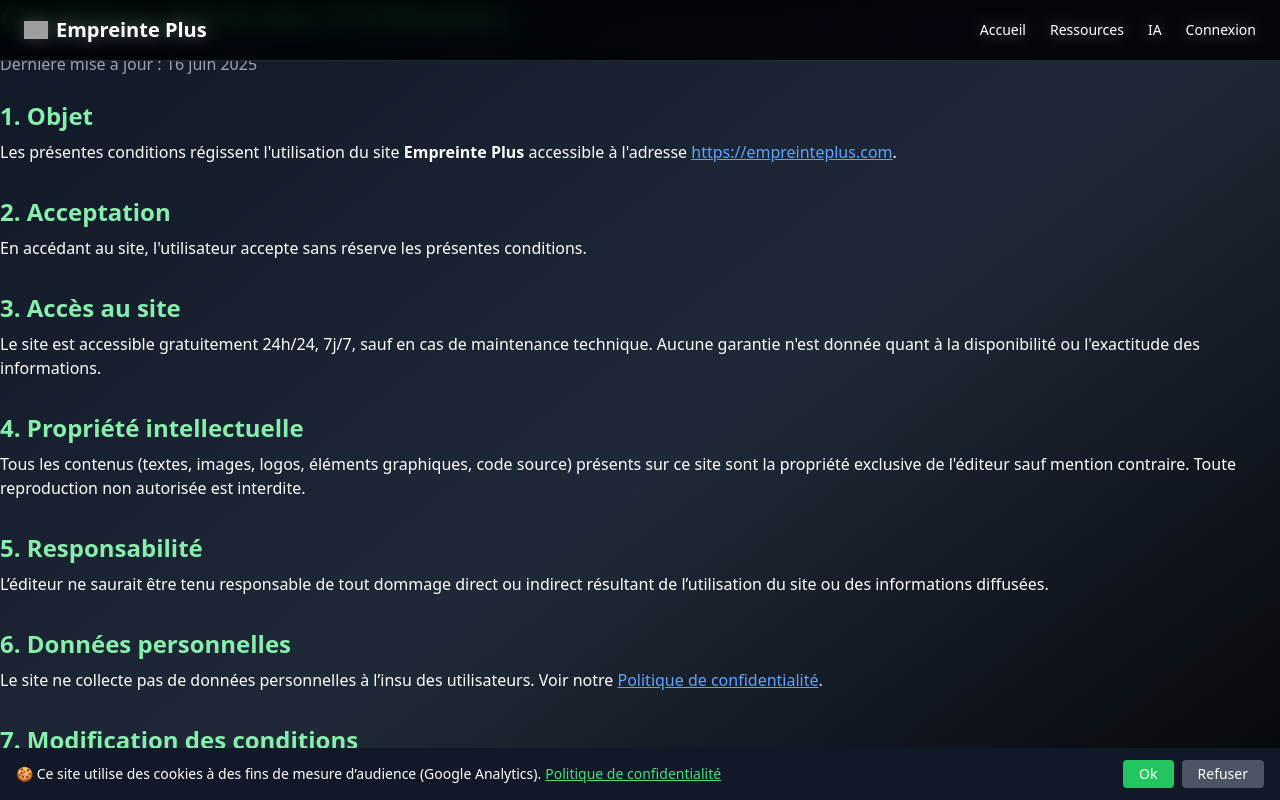
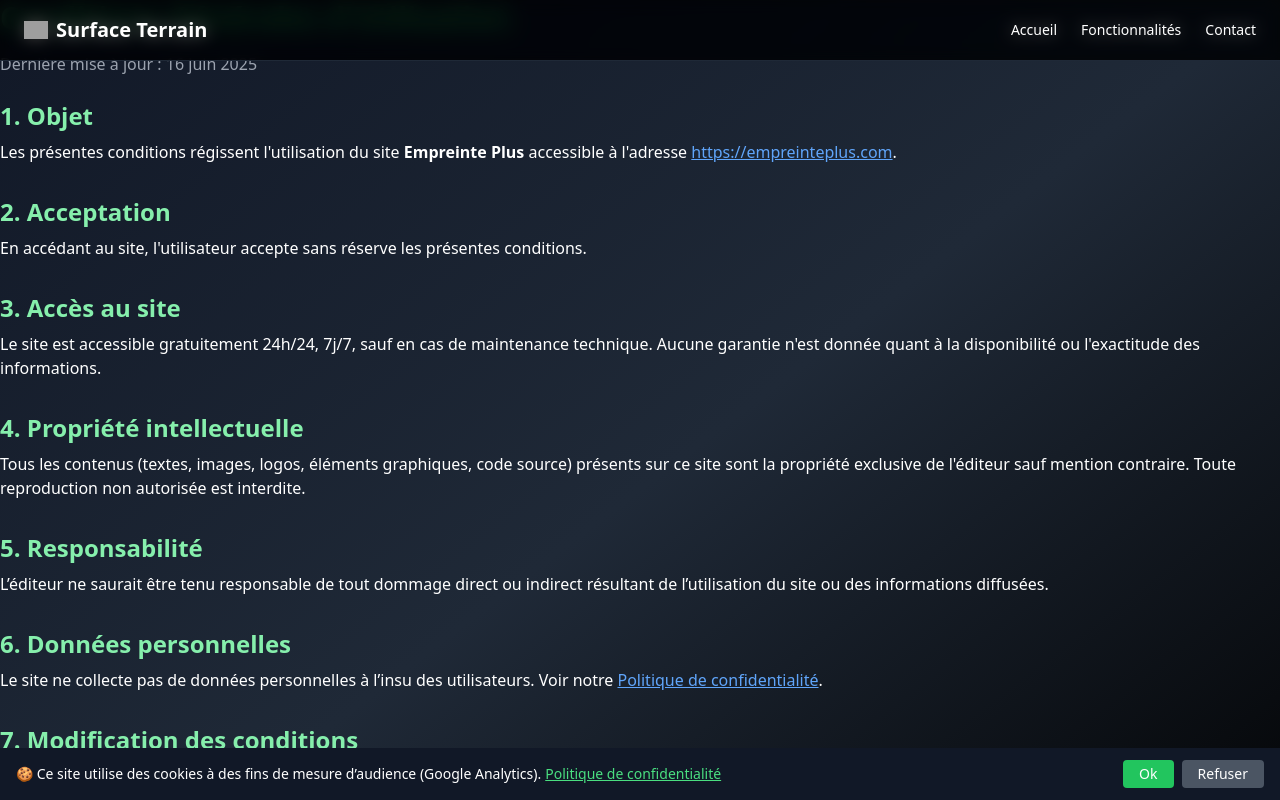
Before and after one commit to LoicGuinais/surface-terrain-frontend, a Next.js app: page /conditions-utilisation in a window 1280 px wide. Shown: the top 800 px of the page. Built offline with nearby package versions, Linux system fonts and the light colour scheme; grey boxes are pictures that could not be loaded.

Commit message:
updated navbar

```diff
--- a/components/Navbar.js
+++ b/components/Navbar.js
@@ -8,30 +8,27 @@
 
   const links = [
     { href: '/', label: 'Accueil' },
-    { href: '/ressources', label: 'Ressources' },
-    { href: '/chat', label: 'IA' },
-    { href: '/login', label: 'Connexion' },
+    { href: '#fonctionnalites', label: 'Fonctionnalités' },
+    { href: '#contact', label: 'Contact' },
   ]
 
   return (
-<header className="w-full bg-black/60 backdrop-blur backdrop-saturate-150 text-white fixed top-0 left-0 z-50 border-b border-gray-800">
+    <header className="w-full bg-black/60 backdrop-blur backdrop-saturate-150 text-white fixed top-0 left-0 z-50 border-b border-gray-800">
       <div className="w-full max-w-screen-xl mx-auto flex justify-between items-center px-4 sm:px-6 py-4">
         {/* Logo and title */}
         <Link href="/" className="flex items-center gap-2 text-xl font-bold">
           <img src="/logo.png" alt="Logo" className="h-6 w-6 object-contain" />
-          Empreinte Plus
+          Surface Terrain
         </Link>
 
         {/* Desktop navigation */}
         <nav className="hidden sm:flex gap-6 text-sm font-medium">
-
-
           {links.map(({ href, label }) => (
             <Link
               key={href}
               href={href}
               className={`hover:text-green-400 ${
-                router.pathname === href ? 'text-green-400' : ''
+                router.asPath === href ? 'text-green-400' : ''
               }`}
             >
               {label}
@@ -39,7 +36,7 @@
           ))}
         </nav>
 
-        {/* Mobile burger button (only visible on small screens) */}
+        {/* Mobile burger button */}
         <button
           onClick={() => setMenuOpen(!menuOpen)}
           className="sm:hidden text-white focus:outline-none"
```
